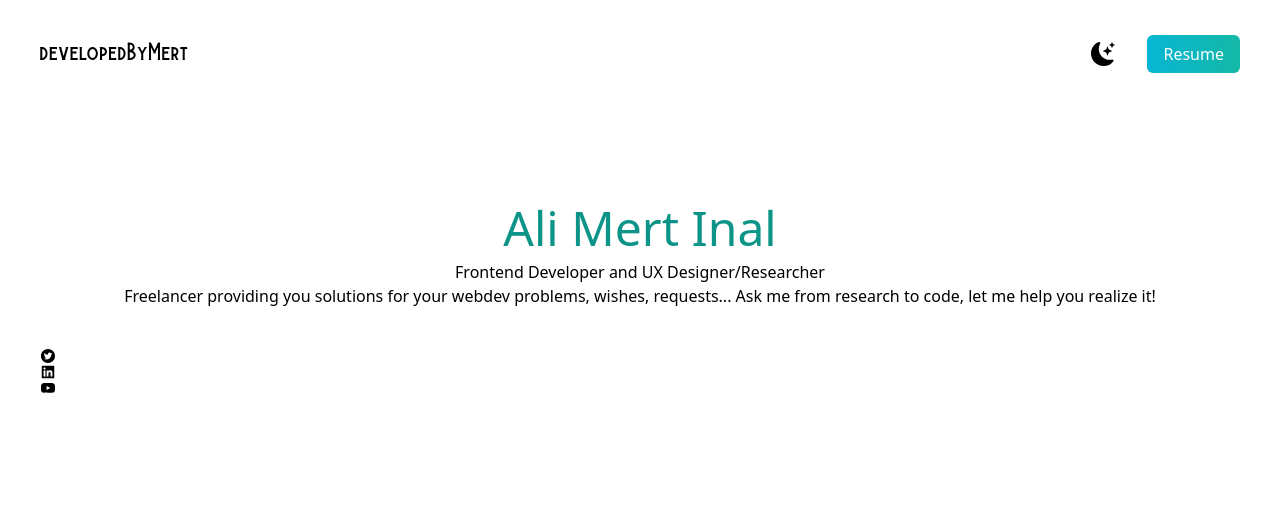
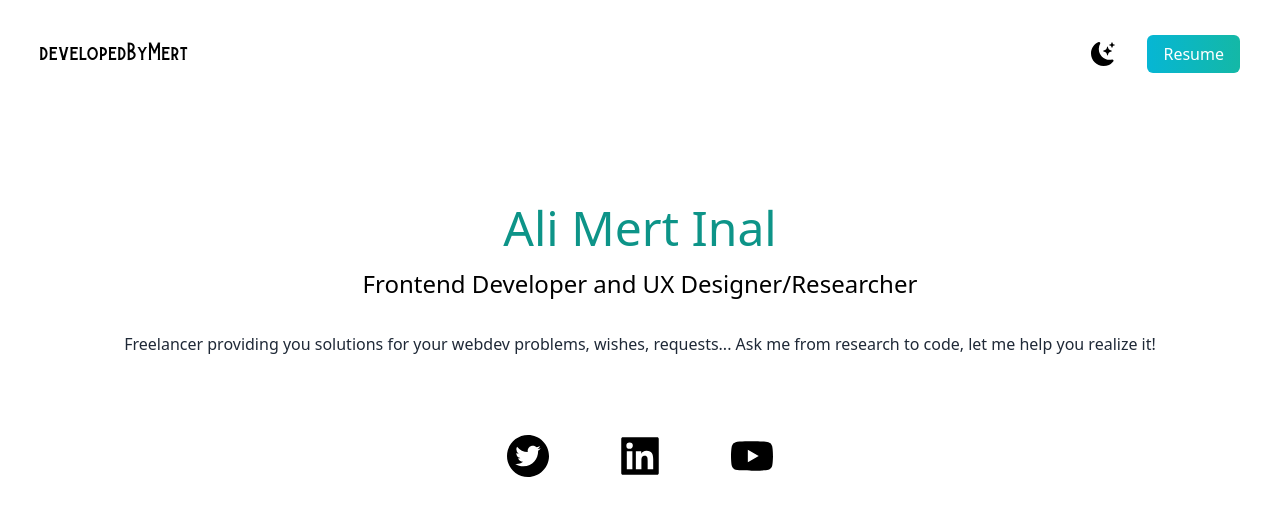
Before and after one commit to obifemi/portfolio-next, a Next.js app: page / in a window 1280 px wide. Shown: the top 516 px of the page. Built offline with nearby package versions, Linux system fonts and the light colour scheme.

Commit message:
add punkt

```diff
--- a/pages/index.js
+++ b/pages/index.js
@@ -37,14 +37,14 @@
           </nav>
           <div className="text-center p-10">
             <h2 className="text-5xl py-2 text-teal-600 font-medium">Ali Mert Inal</h2>
-            <h3>Frontend Developer and UX Designer/Researcher</h3>
-            <p>
+            <h3 className="text-2xl py-2">Frontend Developer and UX Designer/Researcher</h3>
+            <p className="text-md py-5 leading-8 text-gray-800">
               Freelancer providing you solutions for your webdev problems,
               wishes, requests... Ask me from research to code, let me help you
               realize it!
             </p>
           </div>
-          <div>
+          <div className="text-5xl flex justify-center gap-16 py-3">
             <AiFillTwitterCircle />
             <AiFillLinkedin />
             <AiFillYoutube />
```
